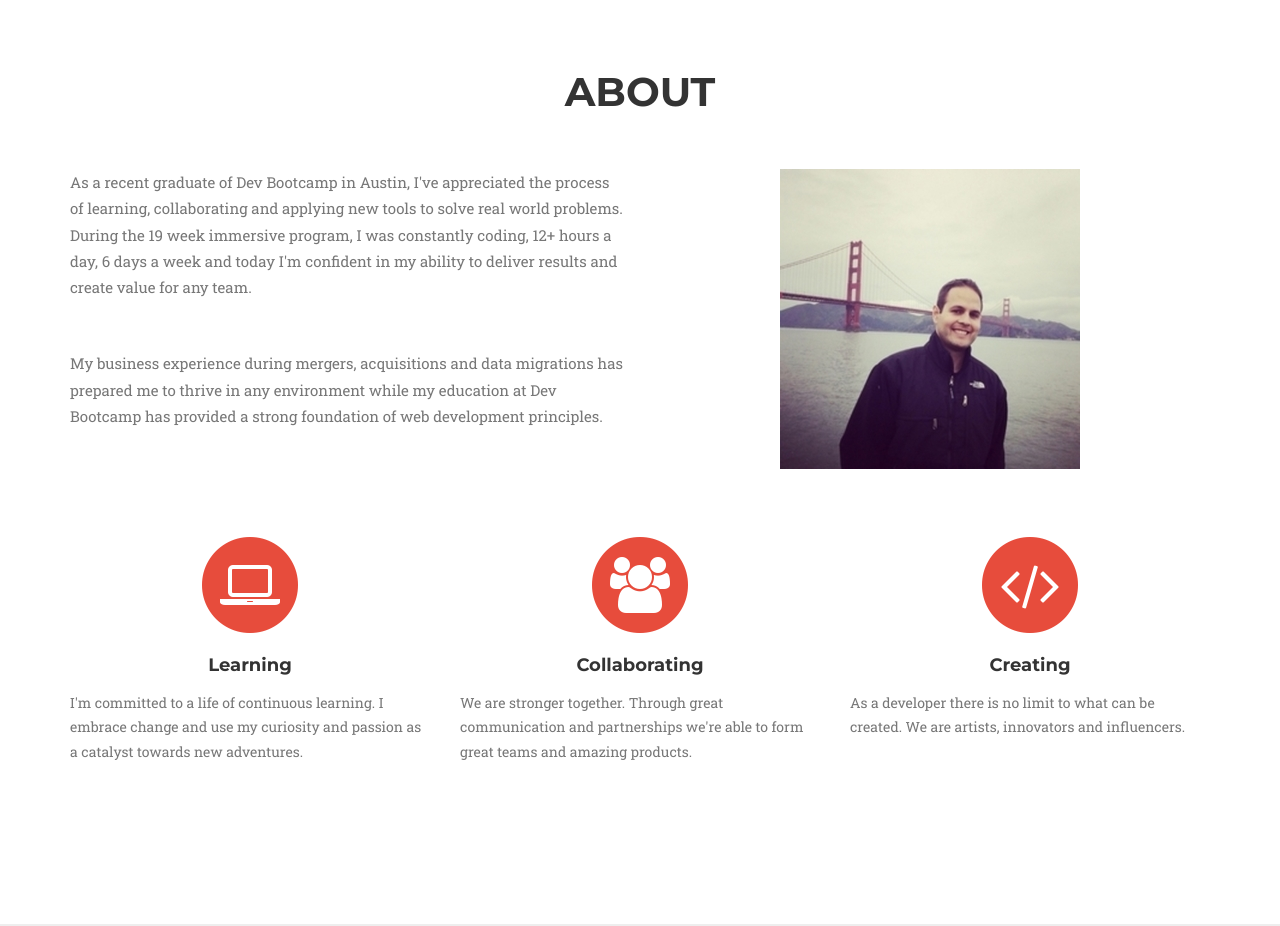
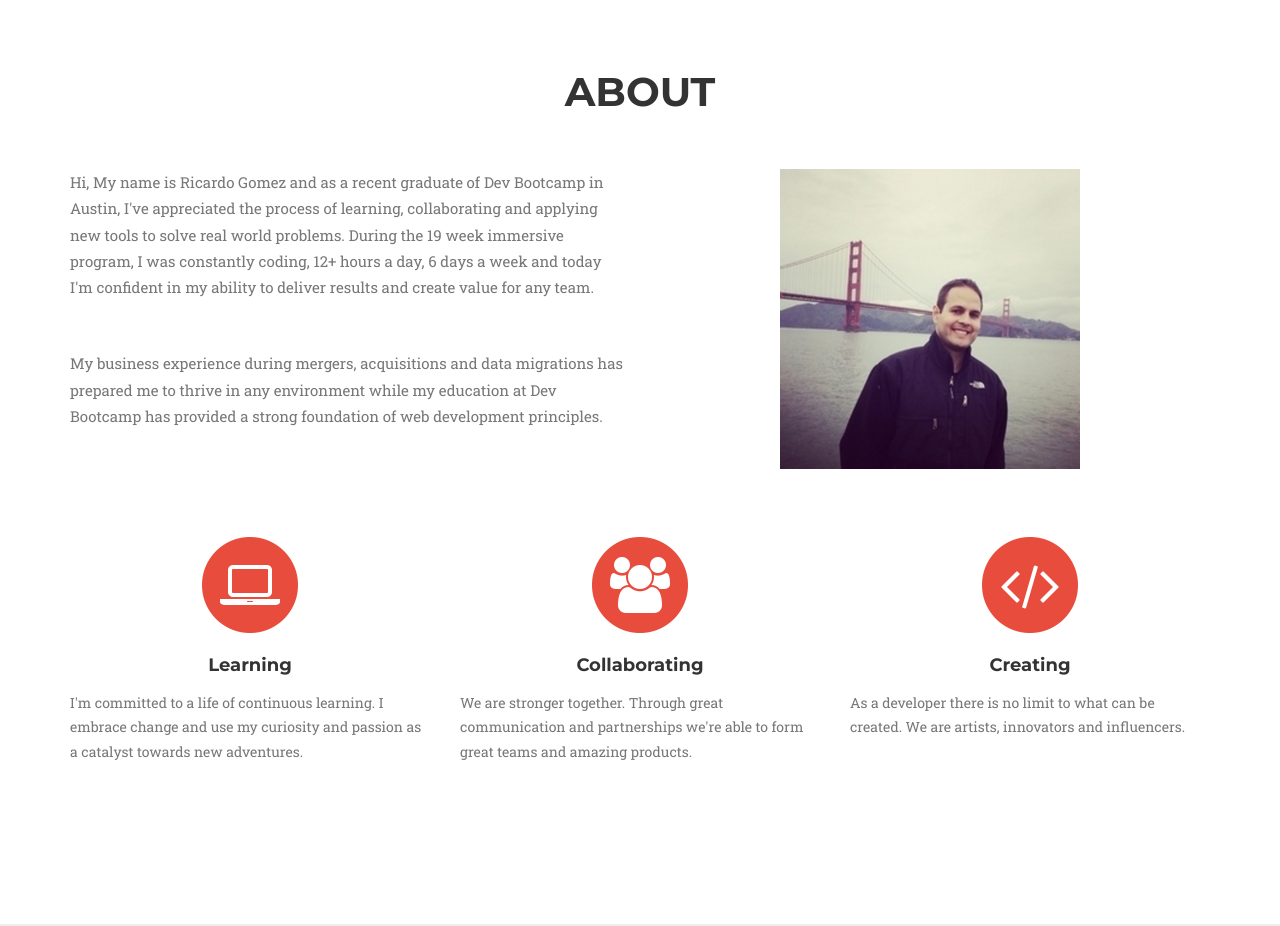
Before and after one commit to RicardoG2016/RicardoG2016.github.io, a website: page index.html in a window 1280 px wide. Shown: the part 980-1906 px from the top of the page. Drawn offline with nearby package versions, Linux system fonts and the light colour scheme; a web font is replaced by a local one.

Commit message:
updated about section.

```diff
--- a/index.html
+++ b/index.html
@@ -79,7 +79,7 @@
             <div class="row aboout-content">
             <h2 class="section-heading text-center intro-about">About</h2>
                 <div class="col-md-6 text-left">
-                    <p class="section-subheading text-muted about">As a recent graduate of Dev Bootcamp in Austin, I've appreciated the process of learning, collaborating and applying new tools to solve real world problems. During the 19 week immersive program, I was constantly coding, 12+ hours a day, 6 days a week and today I'm confident in my ability to deliver results and create value for any team.</p>
+                    <p class="section-subheading text-muted about">Hi, My name is Ricardo Gomez and as a recent graduate of Dev Bootcamp in Austin, I've appreciated the process of learning, collaborating and applying new tools to solve real world problems. During the 19 week immersive program, I was constantly coding, 12+ hours a day, 6 days a week and today I'm confident in my ability to deliver results and create value for any team.</p>
                     <p class="section-subheading text-muted about">My business experience during mergers, acquisitions and data migrations has prepared me to thrive in any environment while my education at Dev Bootcamp has provided a strong foundation of web development principles.</p>
                 </div>
                 <div class="col-md-6">
```
